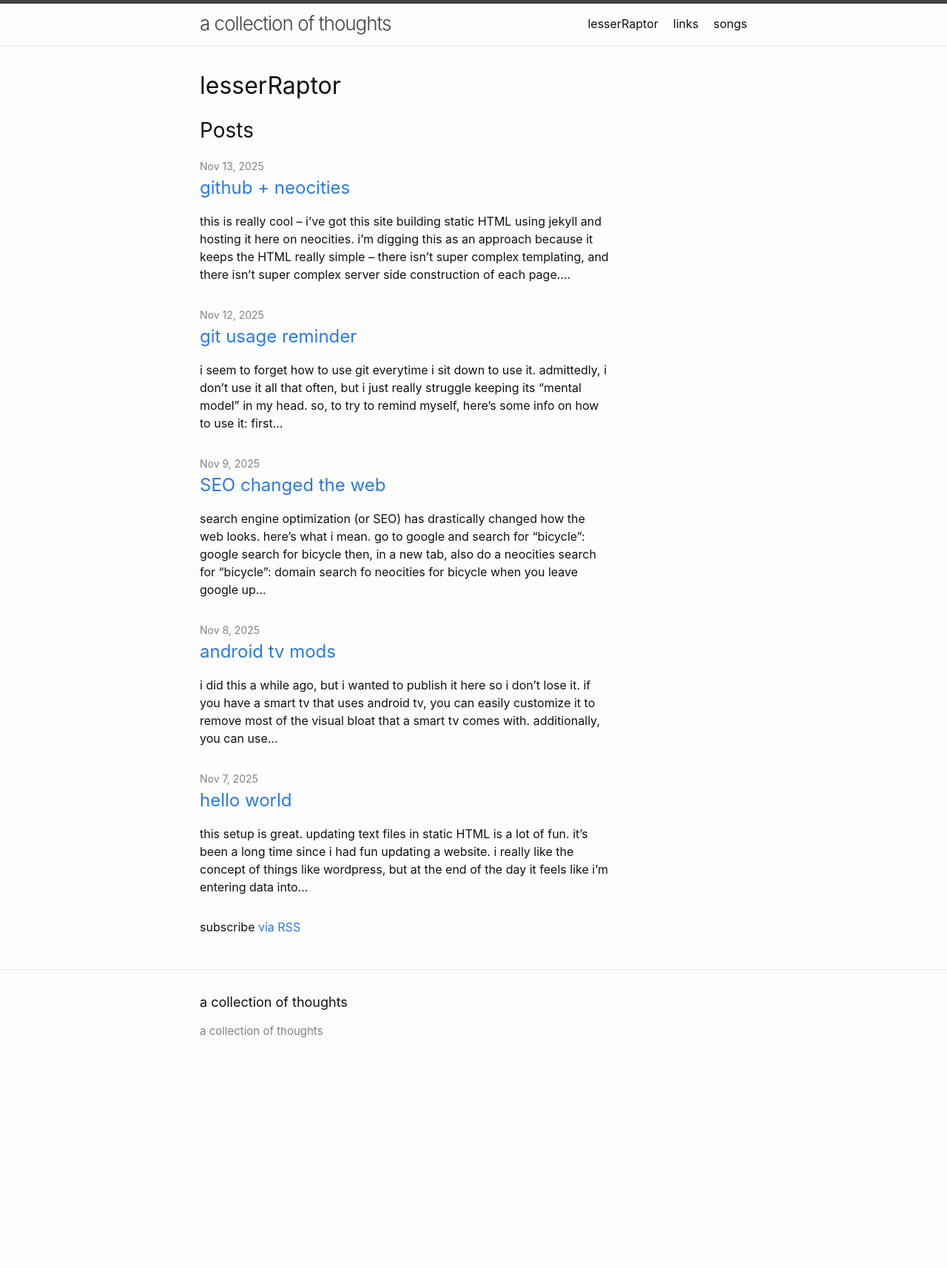
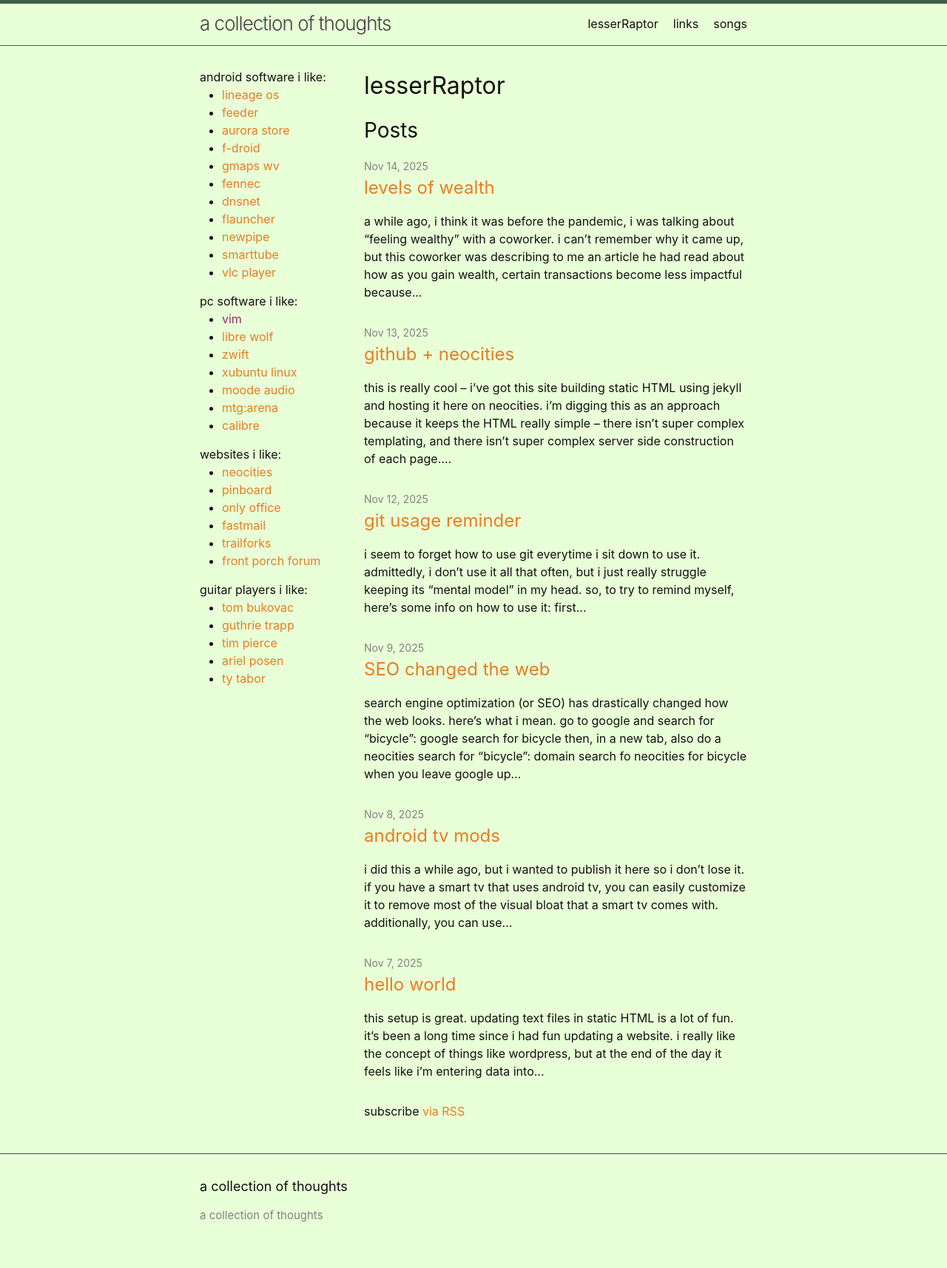
Before and after one commit to lesserraptor/blog, a Jekyll site: the page built from index.md, in a window 1280 px wide. Shown: the whole page at 74% size. Built offline with Jekyll 4.4.1, drawn with Linux system fonts in a browser that asks for light colours; before the commit the page ends 1465 px from its top, so only the background shows below that.

Commit message:
played with the formatting a bit and added a new post

```diff
--- a/_layouts/home.html
+++ b/_layouts/home.html
@@ -2,7 +2,32 @@
 layout: default
 ---
 <div class="links_collection">
-
+    <div id="links">
+        <p>android software i like:</p>
+        <ul>
+        {% for link in site.data.links.android_apps %}
+            <li><a href="{{ link.link }}">{{ link.name }}</a></li>
+        {% endfor %}
+        </ul>
+        <p>pc software i like:</p>
+        <ul>
+        {% for link in site.data.links.pc %}
+            <li><a href="{{ link.link }}">{{ link.name }}</a></li>
+        {% endfor %}
+        </ul>
+        <p>websites i like:</p>
+        <ul>
+        {% for link in site.data.links.websites %}
+            <li><a href="{{ link.link }}">{{ link.name }}</a></li>
+        {% endfor %}
+        </ul>
+        <p>guitar players i like:</p>
+        <ul>
+        {% for link in site.data.links.guitar_players %}
+            <li><a href="{{ link.link }}">{{ link.name }}</a></li>
+        {% endfor %}
+        </ul>
+    </div>
 </div>
 
 <div class="home">
--- /dev/null
+++ b/_posts/2025-11-14-levels_of_wealth.md
@@ -0,0 +1,25 @@
+---
+layout: post
+title: "levels of wealth"
+---
+a while ago, i think it was before the pandemic, i was talking about "feeling wealthy" with a coworker. i can't remember why it came up, but this coworker was describing to me an article he had read about how as you gain wealth, certain transactions become less impactful because they are smaller and smaller percentages of your total wealth.
+
+this seemed like a cool concept to me, and i really wanted to read more about it, but i couldn't for the life of me remember what the article was or who the author was. i recall searching the web for it, but turning up nothing.
+
+until today! i was reading the [chubby fire](https://www.reddit.com/r/ChubbyFIRE/) subreddit when i saw someone link to an article about [climbing the wealth ladder](https://ofdollarsanddata.com/climbing-the-wealth-ladder/)... and when i clicked that link, here was the article!
+
+i'm nearly positive this is the article this coworker was referring to. in particular, here's the levels of wealth called out:
+
+
+- Level 1. Paycheck-to-paycheck: You are conscious of every dollar you spend. This includes people with crippling debt.
+- Level 2. Grocery freedom: How much specific grocery items cost don’t impact your finances.
+- Level 3. Restaurant freedom: You eat what you want at restaurants regardless of the cost.
+- Level 4. Travel freedom: You travel when you want, how you want, and stay where you want.
+- Level 5. House freedom: You can afford your dream home.
+- Level 6. Philanthropic freedom: You can give away money that has a profound impact on others.
+
+why does this matter? i think it helps you understand where fretting over a dollar amount is actually wasting your time.
+
+i would argue that jumping from travel to house seems like too big of a jump. maybe there's a "vehicle freedom: you can buy whatever vehicle you want" step between? or maybe that's just not big enough of a difference between travel and vehicle.
+
+read this article, and think about where you are on the ladder. i think it's pretty important to know where you are, and what it would take to go up a rung!
--- a/assets/main.css
+++ b/assets/main.css
@@ -14,7 +14,8 @@ dl, dd, ol, ul, figure {
 body {
   font: 400 16px/1.5 -apple-system, BlinkMacSystemFont, "Segoe UI", Roboto, Helvetica, Arial, sans-serif, "Apple Color Emoji", "Segoe UI Emoji", "Segoe UI Symbol";
   color: #111;
-  background-color: #fdfdfd;
+  /*background-color: #fdfdfd;*/
+  background-color: #e8ffd7;
   -webkit-text-size-adjust: 100%;
   -webkit-font-feature-settings: "kern" 1;
   -moz-font-feature-settings: "kern" 1;
@@ -85,20 +86,17 @@ h1, h2, h3, h4, h5, h6 {
  * Links
  */
 a {
-  color: #2a7ae2;
+  /*color: #2a7ae2;*/
+  color: #e67e22;
   text-decoration: none;
 }
 a:visited {
-  color: rgb(22.9483471074, 86.2541322314, 168.5516528926);
+  /*color: rgb(22.9483471074, 86.2541322314, 168.5516528926);*/
+  color: #932f67;
 }
 a:hover {
-  color: #111;
-  text-decoration: underline;
-}
-.social-media-list a:hover {
-  text-decoration: none;
-}
-.social-media-list a:hover .username {
+  /*color: #111;*/
+  color: #3e5f44;
   text-decoration: underline;
 }
 
@@ -143,10 +141,16 @@ pre > code {
 }
 
 .links_collection {
-  width: 25%;
+  width: 30%;
+  float: left;
 }
 .home {
-  width: 75%;
+  width: 70%;
+  float: right;
+}
+
+p + ul {
+    margin-top: -15px;
 }
 
 /**
@@ -224,8 +228,10 @@ table td {
  * Site header
  */
 .site-header {
-  border-top: 5px solid rgb(66.25, 66.25, 66.25);
-  border-bottom: 1px solid #e8e8e8;
+  /*border-top: 5px solid rgb(66.25, 66.25, 66.25);*/
+  border-top: 5px solid #3e5f44;
+  /*border-bottom: 1px solid #e8e8e8;*/
+  border-bottom: 1px solid #3e5f44;
   min-height: 55.95px;
   position: relative;
 }
@@ -311,7 +317,8 @@ table td {
  * Site footer
  */
 .site-footer {
-  border-top: 1px solid #e8e8e8;
+  /*border-top: 1px solid #e8e8e8;*/
+  border-top: 1px solid #3e5f44;
   padding: 30px 0;
 }
 
```
